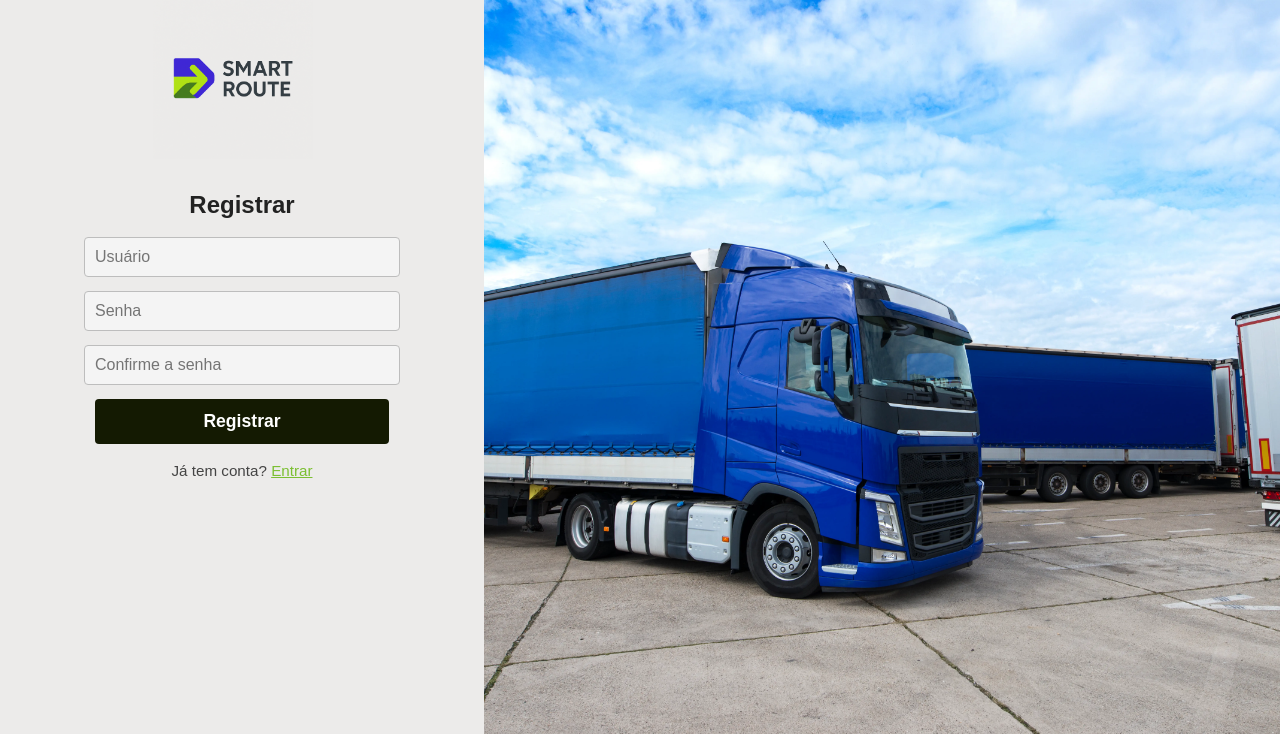
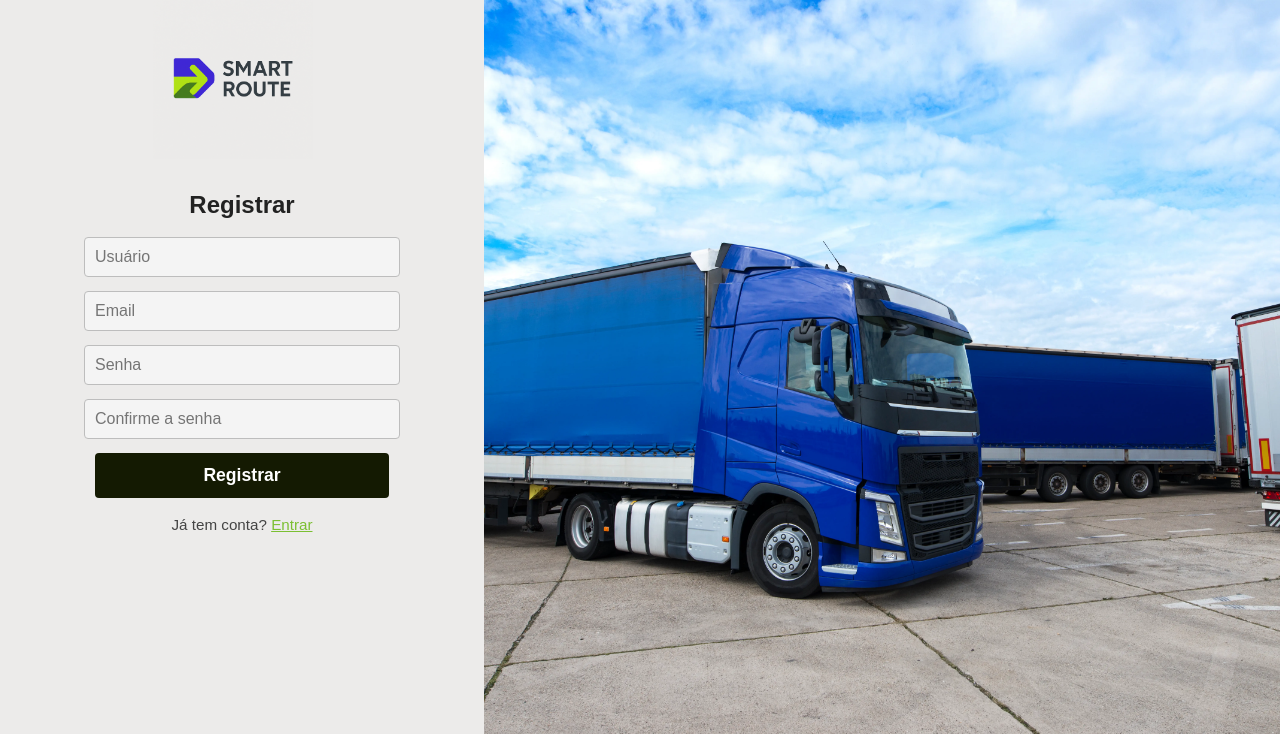
Before and after one commit to o-mathS/SmartRoute_Project, a PHP site: page /registro.php in a window 1280 px wide. Shown: the part 33-767 px from the top of the page. Run offline with PHP 8.4, Linux system fonts and the light colour scheme.

Commit message:
Add email field to user registration form
The registration form now requires an email address. User existence is checked by email instead of username, and the email is stored in the database upon registration. The success message was also updated to remove the login link.

```diff
--- a/views/registro.php
+++ b/views/registro.php
@@ -25,6 +25,7 @@
                 include_once '../backend/conexao.php';
 
                 $usuario = isset($_POST['registroUsuario']) ? trim($_POST['registroUsuario']) : '';
+                $email = isset($_POST['registroEmail']) ? ($_POST['registroEmail']) : '';
                 $senha = isset($_POST['registroSenha']) ? $_POST['registroSenha'] : '';
                 $senha2 = isset($_POST['registroSenha2']) ? $_POST['registroSenha2'] : '';
 
@@ -34,18 +35,18 @@
                     $erro = 'As senhas não coincidem!';
                 } else {
                     // Verificar se usuário já existe
-                    $stmt = $conn->prepare('SELECT id FROM usuarios WHERE usuario = ?');
-                    $stmt->bind_param('s', $usuario);
+                    $stmt = $conn->prepare('SELECT email FROM usuarios WHERE email = ?');
+                    $stmt->bind_param('s', $email);
                     $stmt->execute();
                     $stmt->store_result();
 
                     if ($stmt->num_rows > 0) {
-                        $erro = 'Usuário já existe!';
+                        $erro = 'Ja foi encontrada uma conta com este email!';
                     } else {
                         // Inserir usuário
                         $senha_hash = password_hash($senha, PASSWORD_DEFAULT);
-                        $stmt = $conn->prepare('INSERT INTO usuarios (usuario, senha) VALUES (?, ?)');
-                        $stmt->bind_param('ss', $usuario, $senha_hash);
+                        $stmt = $conn->prepare('INSERT INTO usuarios (usuario, senha, email) VALUES (?, ?, ?)');
+                        $stmt->bind_param('sss', $usuario, $senha_hash, $email);
 
                         if ($stmt->execute()) {
                             $sucesso = true;
@@ -59,6 +60,7 @@
             ?>
             <form id="formRegistro" method="post" action="registro.php">
                 <input type="text" name="registroUsuario" id="registroUsuario" placeholder="Usuário" required>
+                <input type="email" name="registroEmail" id="registroEmail" placeholder="Email" required>
                 <input type="password" name="registroSenha" id="registroSenha" placeholder="Senha" required>
                 <input type="password" name="registroSenha2" id="registroSenha2" placeholder="Confirme a senha" required>
                 <button type="submit">Registrar</button>
@@ -68,7 +70,7 @@
                 <?php if (!empty($erro)): ?>
                     <div style="color:red; margin-top:10px;"> <?= $erro ?> </div>
                 <?php elseif ($sucesso): ?>
-                    <div style="color:green; margin-top:10px;"> Usuário cadastrado com sucesso! <a href="index.html">Clique para entrar</a></div>
+                    <div style="color:green; margin-top:10px;"> Usuário cadastrado com sucesso! </div>
                 <?php endif; ?>
             </form>
         </div>
```
